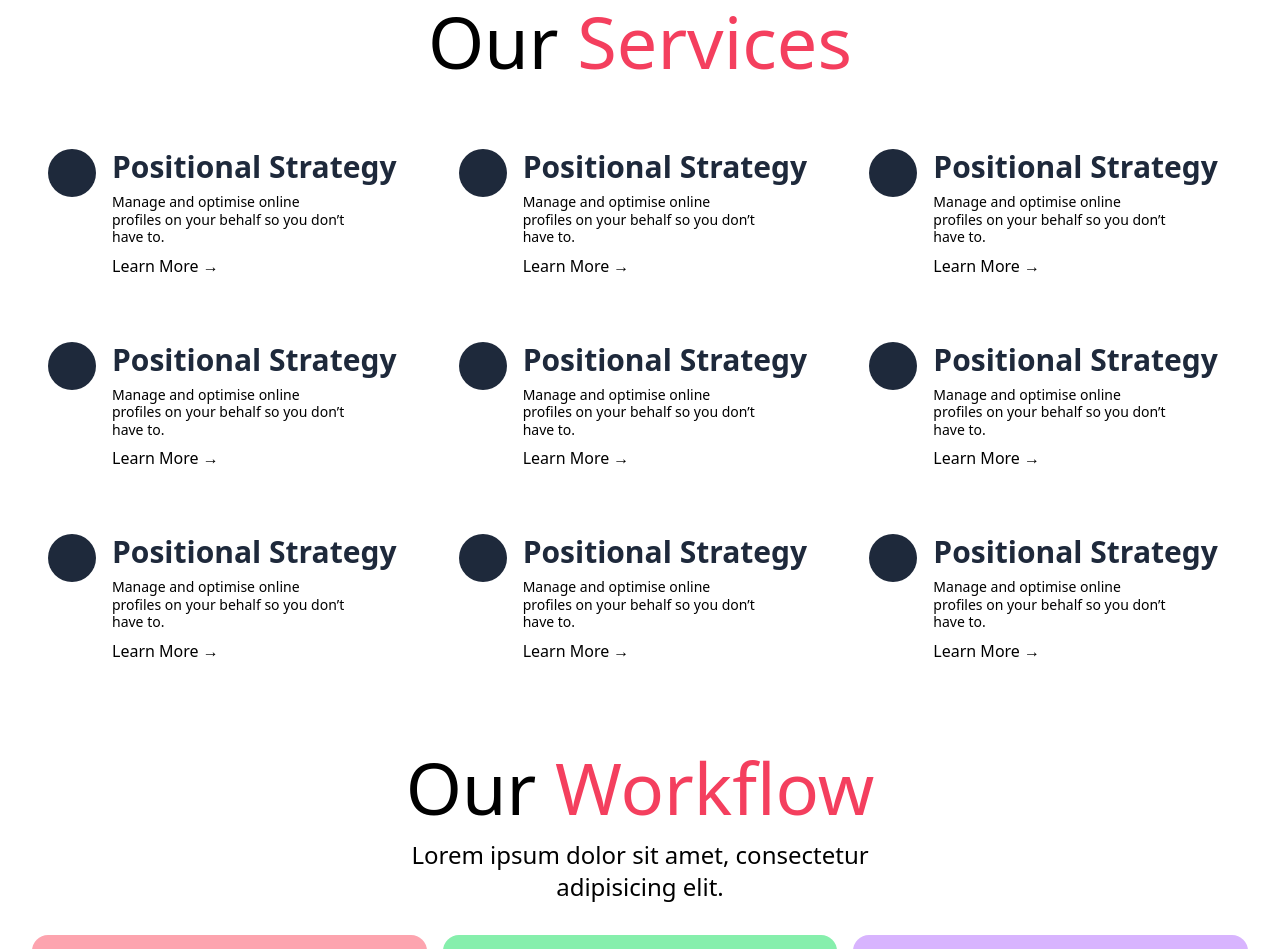
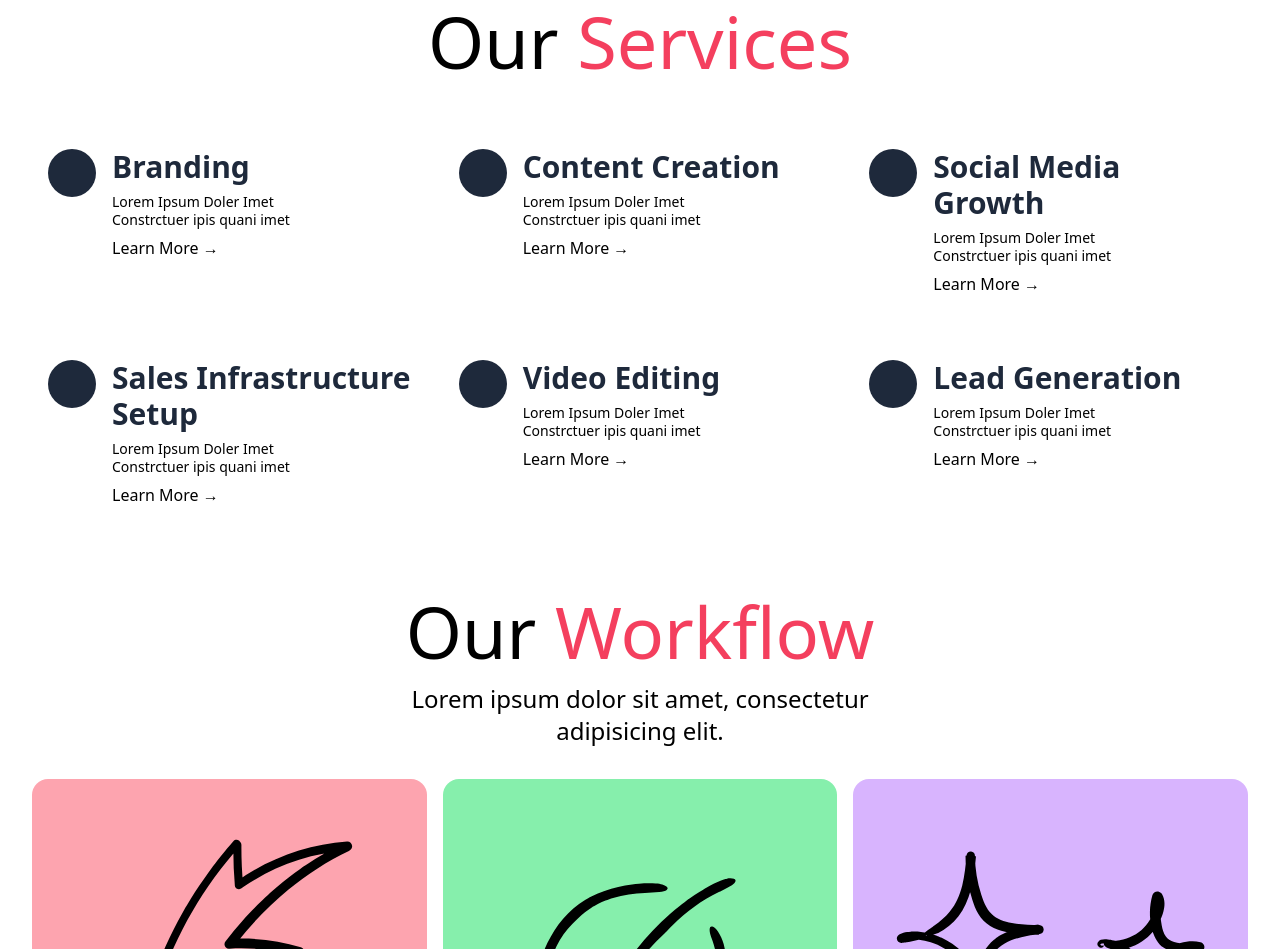
Before and after one commit to JuxtNorth/AgencySite, a React (Vite) app: page / in a window 1280 px wide. Shown: the part 3480-4429 px from the top of the page. Built offline with nearby package versions, Linux system fonts and the light colour scheme.

Commit message:
Parameterize Services description

```diff
--- a/src/components/ServiceCard.tsx
+++ b/src/components/ServiceCard.tsx
@@ -1,19 +1,18 @@
-import { FC } from 'react';
+import { FC, ReactNode } from 'react';
 
-interface ServiceCardProps {}
+export interface ServiceCardProps {
+	children: ReactNode; // Icon
+	title: string;
+	description: string;
+}
 
-export const ServiceCard: FC<ServiceCardProps> = () => {
+export const ServiceCard: FC<ServiceCardProps> = (props) => {
 	return (
 		<article className="flex gap-4 rounded-2xl px-4 py-6 text-left">
 			<div className="h-12 w-12 shrink-0 rounded-full bg-slate-800"></div>
 			<div className="space-y-2">
-				<h1 className="text-3xl font-bold text-slate-800">
-					Positional Strategy
-				</h1>
-				<p className="w-[80%] text-sm leading-tight">
-					Manage and optimise online profiles on your behalf so you don’t have
-					to.
-				</p>
+				<h1 className="text-3xl font-bold text-slate-800">{props.title}</h1>
+				<p className="w-[80%] text-sm leading-tight">{props.description}</p>
 				<p>
 					<a href="#">Learn More →</a>
 				</p>
--- a/src/constants/index.ts
+++ b/src/constants/index.ts
@@ -1 +1,2 @@
 export * from './pricingPlans';
+export * from './services';
--- /dev/null
+++ b/src/constants/services.ts
@@ -0,0 +1,29 @@
+import { ServiceCardProps } from '@/components';
+
+// Update the grid classNames in Services section if number of services change.
+export const services: ServiceCardProps[] = [
+	{
+		title: 'Branding',
+		description: 'Lorem Ipsum Doler Imet Constrctuer ipis quani imet'
+	},
+	{
+		title: 'Content Creation',
+		description: 'Lorem Ipsum Doler Imet Constrctuer ipis quani imet'
+	},
+	{
+		title: 'Social Media Growth',
+		description: 'Lorem Ipsum Doler Imet Constrctuer ipis quani imet'
+	},
+	{
+		title: 'Sales Infrastructure Setup',
+		description: 'Lorem Ipsum Doler Imet Constrctuer ipis quani imet'
+	},
+	{
+		title: 'Video Editing',
+		description: 'Lorem Ipsum Doler Imet Constrctuer ipis quani imet'
+	},
+	{
+		title: 'Lead Generation',
+		description: 'Lorem Ipsum Doler Imet Constrctuer ipis quani imet'
+	}
+];
--- a/src/pages/Home/Sections/Pricing.tsx
+++ b/src/pages/Home/Sections/Pricing.tsx
@@ -1,6 +1,6 @@
-import { FC } from "react";
-import { PricingCard } from "@/components";
-import { pricingPlans } from "@/constants";
+import { FC } from 'react';
+import { PricingCard } from '@/components';
+import { pricingPlans } from '@/constants';
 export const Pricing: FC = () => {
 	return (
 		<section className="p-8">
@@ -12,7 +12,7 @@ export const Pricing: FC = () => {
 					Lorem Ipsum Dolet Imet.
 				</p>
 			</div>
-			<section className="grid grid-rows-3 gap-4 md:grid-rows-none md:grid-cols-3">
+			<section className="grid grid-rows-3 gap-4 md:grid-cols-3 md:grid-rows-none">
 				{pricingPlans.map((props, i) => (
 					<PricingCard key={i} {...props} />
 				))}
--- a/src/pages/Home/Sections/Services.tsx
+++ b/src/pages/Home/Sections/Services.tsx
@@ -1,5 +1,6 @@
 import { FC } from 'react';
 import { ServiceCard } from '@/components';
+import { services } from '@/constants';
 
 export const Services: FC = () => {
 	return (
@@ -7,16 +8,10 @@ export const Services: FC = () => {
 			<h1 className="mb-12 text-5xl font-medium md:text-7xl">
 				Our <span className="text-rose-500">Services</span>
 			</h1>
-			<section className="grid grid-rows-9 gap-4 md:grid-cols-3 md:grid-rows-3">
-				<ServiceCard />
-				<ServiceCard />
-				<ServiceCard />
-				<ServiceCard />
-				<ServiceCard />
-				<ServiceCard />
-				<ServiceCard />
-				<ServiceCard />
-				<ServiceCard />
+			<section className="grid grid-rows-6 gap-4 md:grid-cols-3 md:grid-rows-2">
+				{services.map((props, i) => (
+					<ServiceCard {...props} key={i} />
+				))}
 			</section>
 		</section>
 	);
```
